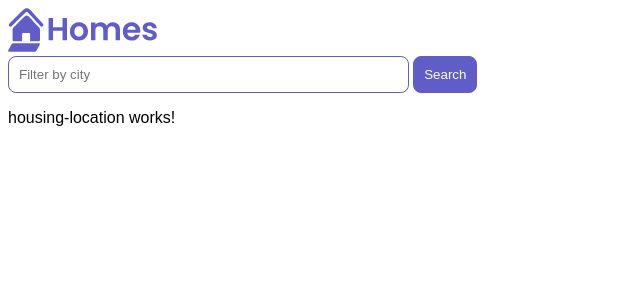
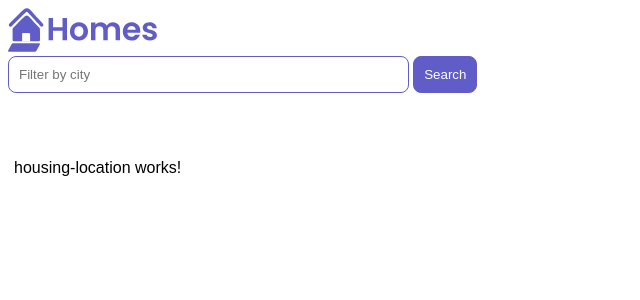
Before and after one commit to ProfeAlbeiro/angular, an Angular app in the folder app01/: page / in a window 1280 px wide. Shown: the top 300 px of the page, without its empty margins (0-640 px from the left). Built offline with nearby package versions, Linux system fonts and the light colour scheme.

Commit message:
03. Interfaces

```diff
--- a/app01/src/app/components/home/home.component.html
+++ b/app01/src/app/components/home/home.component.html
@@ -3,7 +3,7 @@
         <input type="text" placeholder="Filter by city" />
         <button class="primary" type="button">Search</button>
     </form>
-    <section>
+    <section class="results">
         <app-housing-location></app-housing-location>
     </section>
 </section>
--- a/app01/src/app/components/housing-location/housing-location.component.ts
+++ b/app01/src/app/components/housing-location/housing-location.component.ts
@@ -1,5 +1,5 @@
-import { Component } from '@angular/core';
-
+import { Component, Input } from '@angular/core';
+import { Housinglocation } from '../housinglocation';
 @Component({
   selector: 'app-housing-location',
   imports: [],
@@ -7,5 +7,5 @@ import { Component } from '@angular/core';
   styleUrl: './housing-location.component.css'
 })
 export class HousingLocationComponent {
-
+  @Input() housingLocation!: Housinglocation;
 }
```
Also changed, not shown: 1 other file (tests, documents, lock files or other folders).
